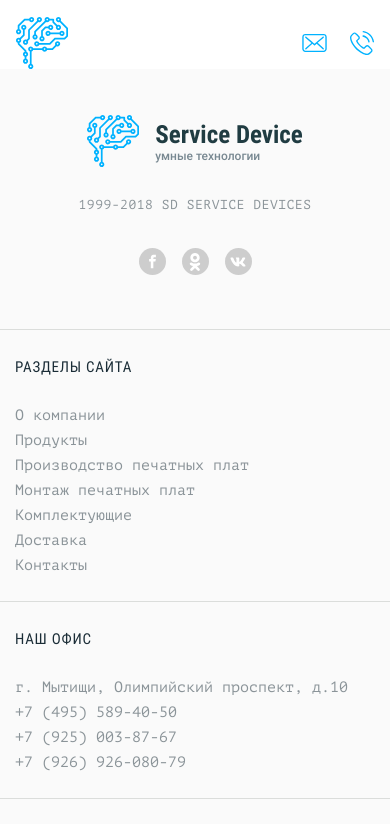
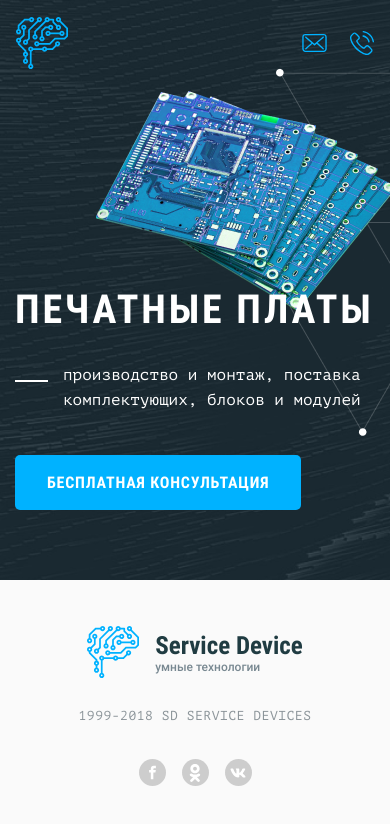
Before and after one commit to EMedved-bit/Medvedeva_SmartDevice, a website: page source/index.html in a window 390 px wide. Shown: the top 824 px of the page. Drawn offline with nearby package versions, Linux system fonts and the light colour scheme; files that its build step writes are made by us from their sources.

Commit message:
Верстка, стилизация и адаптив главного экрана

```diff
--- a/source/index.html
+++ b/source/index.html
@@ -33,6 +33,21 @@
       </div>
     </header>
     <main class="page-main">
+      <section class="title-screen">
+        <div class="title-screen__wrapper">
+          <h1 class="title-screen__title">Печатные платы</h1>
+          <p class="title-screen__intro">производство и монтаж, поставка комплектующих, блоков и модулей</p>
+          <a class="title-screen__form-link" href="#">
+            <span class="title-screen__form-link-text">Получить бесплатную консультацию</span>
+            <span class="title-screen__form-link-text-mobile">Бесплатная консультация</span>
+          </a>
+          <picture>
+            <source media="(max-width: 767px)" srcset="images/title_image_mobile.png" width="294" height="437">
+            <source media="(max-width: 1023px)" srcset="images/title_image_tablet.png" width="330" height="466">
+            <img class="title-screen__image" src="images/title_image.png" width="713" height="655" alt="Стопка синих печатных плат">
+          </picture>
+        </div>
+      </section>
     </main>
     <footer class="page-footer">
       <div class="page-footer__wrapper">
--- a/source/sass/blocks/page-header.scss
+++ b/source/sass/blocks/page-header.scss
@@ -1,5 +1,9 @@
 .page-header {
   padding-top: 33px;
+  position: absolute;
+  top: 0;
+  left: 0;
+  width: 100%;
 
   @media (max-width: $desktop-width) {
     padding-top: 20px;
--- a/source/sass/blocks/page.scss
+++ b/source/sass/blocks/page.scss
@@ -14,4 +14,5 @@
   flex-direction: column;
   height: 100%;
   margin: 0;
+  position: relative;
 }
--- /dev/null
+++ b/source/sass/blocks/title-screen.scss
@@ -0,0 +1,154 @@
+.title-screen {
+  padding: 316px 0 278px;
+  background-color: $dark-grey;
+  background-image: url("../images/background_pattern.png");
+  overflow: hidden;
+
+  @media (max-width: $desktop-width) {
+    padding: 188px 0 163px;
+  }
+
+  @media (max-width: $tablet-width) {
+    padding: 286px 0 70px;
+  }
+}
+
+.title-screen__wrapper {
+  padding: 0 683px 0 25px;
+  max-width: 1460px;
+  display: flex;
+  margin: 0 auto;
+  flex-direction: column;
+  position: relative;
+
+  @media (max-width: $desktop-width) {
+    padding: 0 25px 0 88px;
+  }
+
+  @media (max-width: $tablet-width) {
+    padding: 0 15px;
+  }
+}
+
+.title-screen__title {
+  margin: 0;
+  font-family: "Roboto Condensed", "Helvetica", sans-serif;
+  font-weight: 700;
+  font-size: 80px;
+  line-height: 94px;
+  letter-spacing: 0.07em;
+  text-transform: uppercase;
+  color: $white;
+  position: relative;
+  z-index: 1;
+
+  @media (max-width: $desktop-width) {
+    font-size: 60px;
+    line-height: 70px;
+    max-width: 470px;
+  }
+
+  @media (max-width: $tablet-width) {
+    font-size: 40px;
+    line-height: 47px;
+  }
+}
+
+.title-screen__intro {
+  margin: 31px 0 37px;
+  font-size: 22px;
+  line-height: 34px;
+  color: $white;
+  position: relative;
+  padding-left: 94px;
+
+  @media (max-width: $desktop-width) {
+    margin-bottom: 46px;
+    font-size: 18px;
+    line-height: 28px;
+    padding-left: 48px;
+    max-width: 404px;
+  }
+
+  @media (max-width: $tablet-width) {
+    margin: 30px 0 42px;
+    font-size: 16px;
+    line-height: 25px;
+  }
+
+  &::before {
+    content: "";
+    width: 66px;
+    height: 2px;
+    background-color: $white;
+    position: absolute;
+    top: 17px;
+    left: 0;
+
+    @media (max-width: $desktop-width) {
+      width: 33px;
+    }
+  }
+}
+
+.title-screen__form-link {
+  text-decoration: none;
+  margin-left: 94px;
+  height: 55px;
+  background-color: $blue;
+  border-radius: 5px;
+  padding: 0 28px;
+  align-self: flex-start;
+  font-family: "Roboto Condensed", "Helvetica", sans-serif;
+  font-weight: 700;
+  line-height: 19px;
+  letter-spacing: 0.05em;
+  text-transform: uppercase;
+  color: $white;
+  display: flex;
+  align-items: center;
+
+  &:hover,
+  &:active,
+  &:focus {
+    background-color: $grey;
+  }
+
+  @media (max-width: $desktop-width) {
+    margin-left: 48px;
+    padding: 0 32px;
+  }
+
+  @media (max-width: $tablet-width) {
+    margin-left: 0;
+  }
+}
+
+.title-screen__form-link-text {
+  @media (max-width: $tablet-width) {
+    display: none;
+  }
+}
+
+.title-screen__form-link-text-mobile {
+  display: none;
+
+  @media (max-width: $tablet-width) {
+    display: block;
+  }
+}
+
+.title-screen__image {
+  position: absolute;
+  top: -192px;
+  right: -41px;
+
+  @media (max-width: $desktop-width) {
+    top: -196px;
+    right: 0;
+  }
+
+  @media (max-width: $tablet-width) {
+    top: -287px;
+  }
+}
--- a/source/sass/style.scss
+++ b/source/sass/style.scss
@@ -9,6 +9,7 @@
 @import "blocks/page.scss";
 @import "blocks/page-header.scss";
 @import "blocks/logo.scss";
+@import "blocks/title-screen.scss";
 @import "blocks/page-footer.scss";
 @import "blocks/socials.scss";
 @import "blocks/footer-nav.scss";
```
Also changed, not shown: build/css/style.min.css, build/images/title_image_mobile.png (added), build/images/title_image_tablet.png (added), build/index.html, source/images/title_image_mobile.png (added), source/images/title_image_tablet.png (added), 1 other file.
